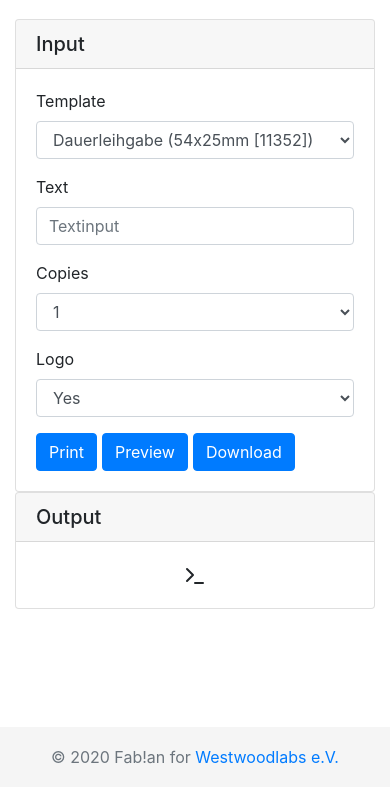
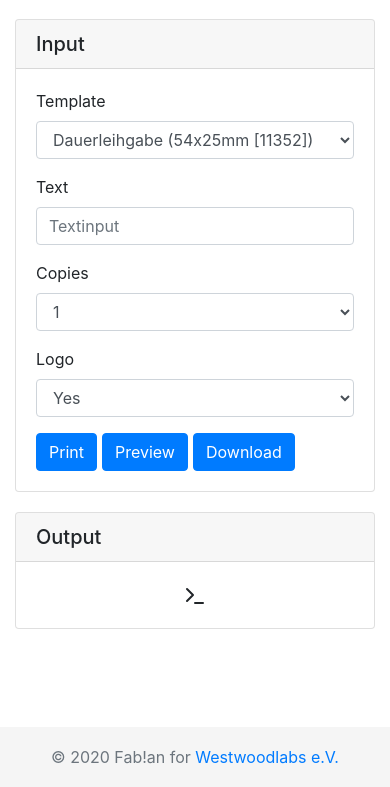
Before and after one commit to Westwoodlabs/web2dymo-docker, a PHP site: page / in a window 390 px wide; the page is wider, and only the part inside the window is pictured. Shown: the part 57-844 px from the top of that part. Run offline with PHP 8.4, Linux system fonts and the light colour scheme.

Commit message:
Optimize mobile view

```diff
--- a/data/web/assets/style.css
+++ b/data/web/assets/style.css
@@ -1,5 +1,9 @@
 #main {
-	padding-top:20px;
+	padding-bottom: 80px;
+}
+
+.col-sm {
+	padding-top: 20px;
 }
 
 #preview {
@@ -29,7 +33,7 @@
 }
 
 .footer {
-	position: absolute;
+	position: fixed;
 	bottom: 0;
 	width: 100%;
 	height: 60px;
--- a/data/web/index.php
+++ b/data/web/index.php
@@ -241,8 +241,9 @@ if(isset($_GET['download'])) {
 		<meta charset="utf-8"/>
 		<title>Web2Dymo - Dymo Label Printer Webinterface</title>
 		<link href="https://stackpath.bootstrapcdn.com/bootstrap/4.3.1/css/bootstrap.min.css" rel="stylesheet" integrity="sha384-ggOyR0iXCbMQv3Xipma34MD+dH/1fQ784/j6cY/iJTQUOhcWr7x9JvoRxT2MZw1T" crossorigin="anonymous">
-	<link href="assets/style.css" rel="stylesheet">
-	<link rel="shortcut icon" href="assets/favicon.ico">
+		<link href="assets/style.css" rel="stylesheet">
+		<link rel="shortcut icon" href="assets/favicon.ico">
+		<meta name="viewport" content="width=device-width, initial-scale=1.0">
 	</head>
 	<body>
 		<nav class="navbar navbar-expand-lg navbar-dark bg-dark">
```
